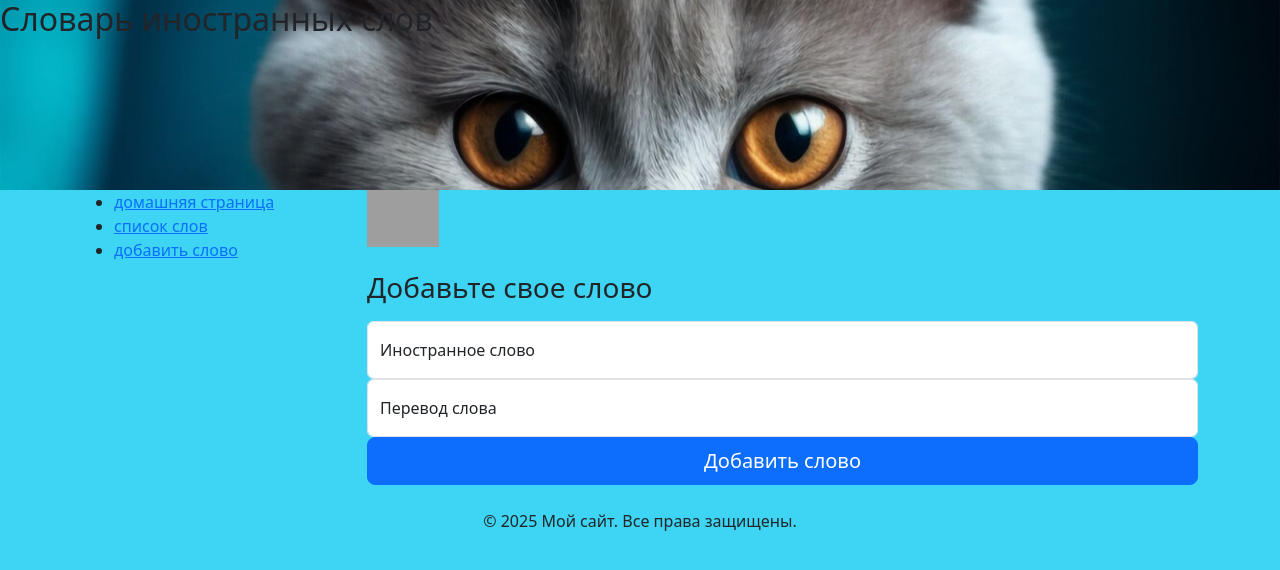
After one commit to ilyapopov400/Stepik_learn, a Django app: page /add_word/ in a window 1280 px wide. The commit adds this page. Shown: the top 570 px of the page. Run offline with Django 5.2, Linux system fonts and the light colour scheme; some libraries are stand-ins or nearby versions; grey boxes are pictures that could not be loaded.

Commit message:
add_word.html

```diff
--- /dev/null
+++ b/Django/project2/dictionary/templates/dictionary/add_word.html
@@ -0,0 +1,24 @@
+{% extends "dictionary/base/base.html" %}
+
+{% block title %}добавить новое слово{% endblock %}
+
+{% block content %}
+<form method="POST" action="">
+    {% csrf_token %}
+    <img class="mb-4" src="/docs/5.0/assets/brand/bootstrap-logo.svg" alt="" width="72" height="57">
+    <h1 class="h3 mb-3 fw-normal">Добавьте свое слово</h1>
+
+    <div class="form-floating">
+        <input type="text" class="form-control" name="word1" id="word1" placeholder="" required>
+        <label for="word1">Иностранное слово</label>
+    </div>
+    <div class="form-floating">
+        <input type="text" class="form-control" name="word2" id="word2" placeholder="" required>
+        <label for="word2">Перевод слова</label>
+    </div>
+
+
+    <button class="w-100 btn btn-lg btn-primary" type="submit">Добавить слово</button>
+
+</form>
+{% endblock %}
--- a/Django/project2/dictionary/templates/dictionary/base/base.html
+++ b/Django/project2/dictionary/templates/dictionary/base/base.html
@@ -21,7 +21,7 @@
                 <ul>
                     <li><a href="{% url 'home' %}">домашняя страница</a></li>
                     <li><a href="{% url 'home' %}">список слов</a></li>
-                    <li><a href="{% url 'home' %}">добавить слово</a></li>
+                    <li><a href="{% url 'add_word' %}">добавить слово</a></li>
                 </ul>
             </div>
         </div>
@@ -34,6 +34,7 @@
 </div>
 
 <footer class="text-center">
+    <br>
     <p>&copy; 2025 Мой сайт. Все права защищены.</p>
 </footer>
 </body>
--- a/Django/project2/dictionary/urls.py
+++ b/Django/project2/dictionary/urls.py
@@ -4,5 +4,6 @@ from . import views
 urlpatterns = [
     path('', views.Home.as_view(), name='home'),
     path('home/', views.Home.as_view(), name='home'),
+    path('add_word/', views.AddWord.as_view(), name='add_word'),
 
 ]
--- a/Django/project2/dictionary/views.py
+++ b/Django/project2/dictionary/views.py
@@ -1,5 +1,6 @@
 from django.shortcuts import render
 from django.views import View
+from . import utils
 
 
 # Create your views here.
@@ -9,3 +10,16 @@ class Home(View):
 
     def get(self, request):
         return render(request=request, template_name=self.template_name)
+
+
+class AddWord(View):
+    template_name = "dictionary/add_word.html"
+
+    def get(self, request):
+        return render(request=request, template_name=self.template_name)
+
+    def post(self, request):
+
+        word1, word2 = request.POST["word1"], request.POST["word2"]
+        add = utils.AddWord(word1=word1, word2=word2)()
+        return render(request=request, template_name=self.template_name)
```
Also changed, not shown: Django/project2/dictionary/utils.py (added, +12 -0 lines).
